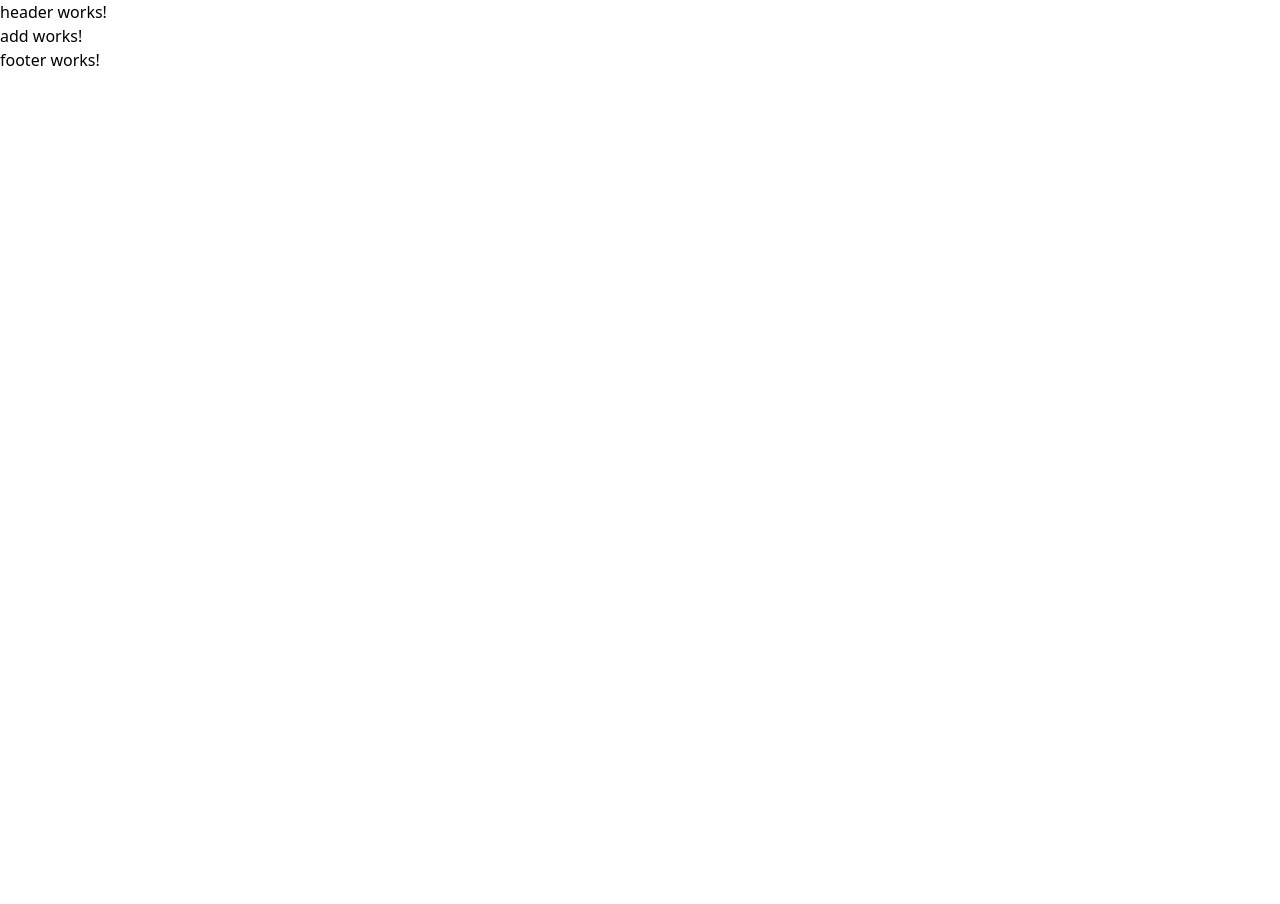
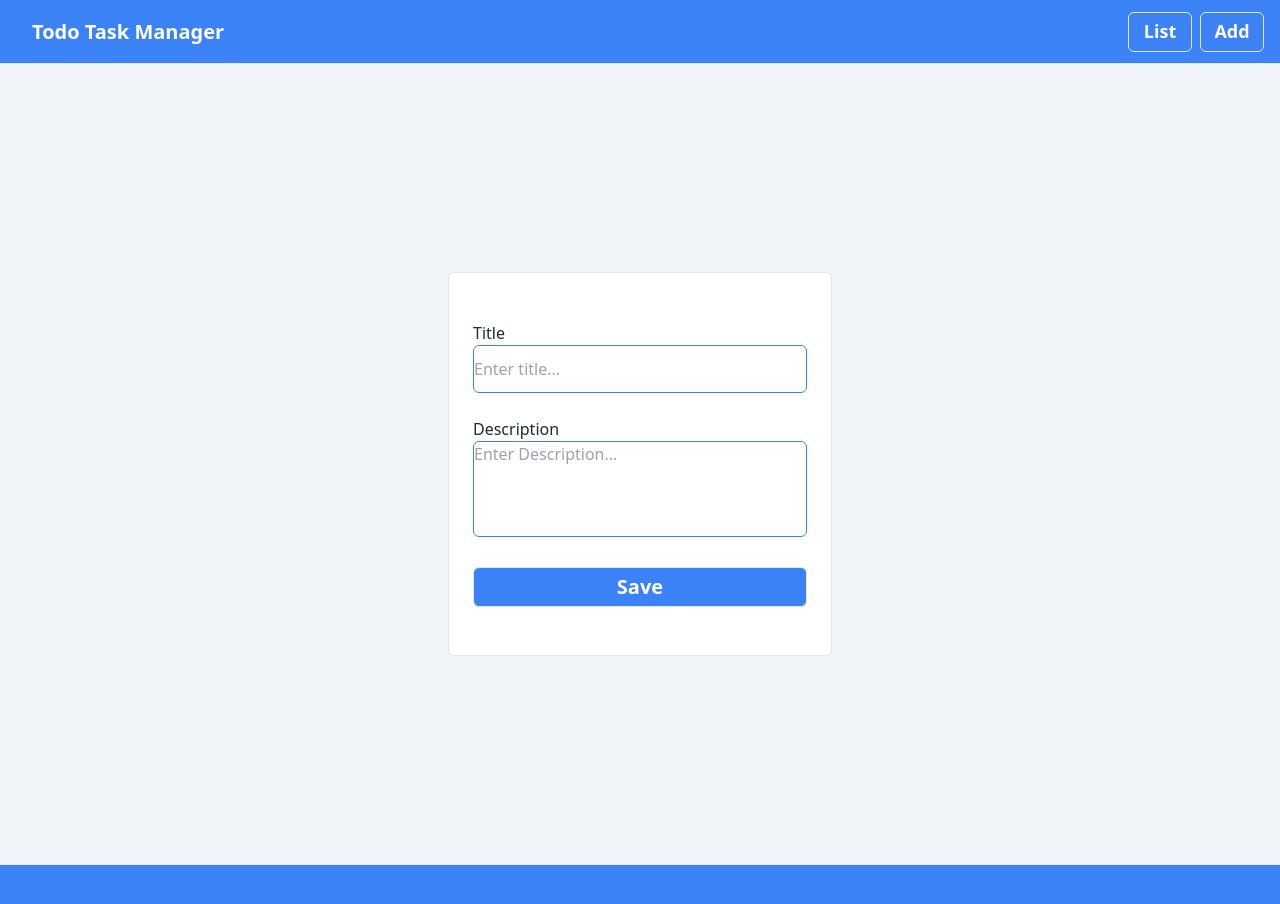
Before and after one commit to parvaneh-esmaili/Todo-Task-Manager, an Angular app: page /add in a window 1280 px wide. Shown: the top 904 px of the page. Before the commit the page ends 800 px from the top, so only its background shows below. Built offline with nearby package versions, Linux system fonts and the light colour scheme.

Commit message:
INIT: add components add , header and footer

```diff
--- a/src/app/components/footer/footer.component.html
+++ b/src/app/components/footer/footer.component.html
@@ -1 +1 @@
-<p>footer works!</p>
+<div class="h-16 bg-blue-500 border-t"></div>
--- a/src/app/components/header/header.component.html
+++ b/src/app/components/header/header.component.html
@@ -1 +1,9 @@
-<p>header works!</p>
+<div class="h-16 bg-blue-500 border-b flex items-center justify-between px-4">
+    <p class="font-semibold text-white p-3 m-1 text-xl">Todo Task Manager</p>
+    <div class="flex gap-2 text-center">
+        <div *ngFor="let items of menu"
+        class="p-1 font-semibold text-lg border bg-blue-500 w-16 h-10 rounded-md text-white hover:bg-blue-50 hover:text-blue-800 duration-300 active:scale-95">
+        <a [routerLink]="items.url" routerLinkActive="border-b-2 border-white">{{ items.item }}</a>
+    </div>
+  </div>
+</div>
--- a/src/app/components/header/header.component.ts
+++ b/src/app/components/header/header.component.ts
@@ -1,11 +1,17 @@
+import { NgFor } from '@angular/common';
 import { Component } from '@angular/core';
+import { RouterLink } from '@angular/router';
 
 @Component({
   selector: 'app-header',
-  imports: [],
+  imports: [RouterLink,NgFor],
   templateUrl: './header.component.html',
   styleUrl: './header.component.css'
 })
 export class HeaderComponent {
+    menu = [
+    { item: 'List', url: './list' },
+    { item: 'Add', url: './add' }
+  ];
 
 }
--- a/src/app/modules/todo/pages/add/add.component.html
+++ b/src/app/modules/todo/pages/add/add.component.html
@@ -1 +1,12 @@
-<p>add works!</p>
+<div class="container bg-slate-100 w-full h-screen flex items-center justify-center">
+    <div class="h-96 w-96 bg-white border rounded-md px-6 py-12 flex flex-col gap-y-6">
+        <div>
+            <label class="text-gray-800">Title</label>
+            <input type="text" placeholder="Enter title..." class=" border border-blue-500 w-full h-12 rounded-md"></div>
+        <div>
+            <label for="description" class="text-gray-800">Description</label>
+            <textarea id="description" placeholder="Enter Description..." class="border border-blue-500 w-full h-24 rounded-md resize-none"></textarea>
+        </div>
+        <button class="font-semibold text-xl border bg-blue-500 w-full h-14 rounded-md text-white hover:bg-blue-50 hover:text-blue-800 duration-300 active:scale-95">Save</button>
+    </div>
+</div>
--- a/src/app/modules/todo/pages/list/list.component.html
+++ b/src/app/modules/todo/pages/list/list.component.html
@@ -1,18 +1,20 @@
-<div class="container m-1 w-full h-screen bg-slate-100 p-4">
-    <div class="h-36 w-full bg-white rounded-md border border-blue-600 overflow-hidden ">
-    <!--Title and date-->
+<div class="container m-1 w-full min-h-screen bg-slate-100 p-4">
+  <div *ngFor="let notes of todos" class="h-36 w-full bg-white rounded-md border border-blue-600 overflow-hidden mb-4 shadow-sm">
+    <!-- Title and Date -->
     <div class="flex justify-between p-4">
-        <h1>Title</h1>
-        <p class="border text-center p-1 bg-blue-200 h-10 w-20 text-base m-2 border-blue-600 rounded-md text-blue-950 ">Date</p>
+      <h1 class="font-bold text-blue-900 text-lg">{{ notes.todo.title }}</h1>
+      <p class="border text-center p-2 bg-blue-200 h-10 w-28 text-base border-blue-600 rounded-md text-blue-950">{{ notes.todo.date }}</p>
     </div>
 
-    <!--Description and Buttons-->
-    <div class="flex justify-between px-2">
-        <p class="font-semibold ">Description for test</p>
-        <span>
-            <button class="border px-2 h-10 w-20 text-sm m-2 border-green-700 rounded-md text-green-700 hover:bg-green-700 hover:text-white duration-300 ">Edit</button>
-            <button class="border px-2 h-10 w-20 text-sm m-2 border-red-600 rounded-md text-red-600 hover:bg-red-600 hover:text-white duration-300">Delete</button>
-        </span>
+    <!-- Description and Buttons -->
+    <div class="flex justify-between items-center px-4">
+      <p class="font-semibold text-gray-700 w-2/3 truncate">{{ notes.todo.description }}</p>
+      <div class="flex gap-2">
+        <button class="border px-4 h-10 text-sm border-green-700 rounded-md text-green-700 hover:bg-green-700 hover:text-white duration-300">
+          Edit </button>
+        <button (click)="deleteNote(notes.todo.id)" class="border px-4 h-10 text-sm border-red-600 rounded-md text-red-600 hover:bg-red-600 hover:text-white duration-300">
+          Delete </button>
+      </div>
     </div>
-    </div>
+  </div>
 </div>
--- a/src/app/modules/todo/pages/list/list.component.ts
+++ b/src/app/modules/todo/pages/list/list.component.ts
@@ -1,9 +1,11 @@
 import { Component, OnInit } from '@angular/core';
 import { TodoForListModel } from '../../../../_models/todo.model';
 import { TodoService } from '../../../../_services/todo.service';
+import { NgFor } from '@angular/common';
 
 @Component({
   selector: 'app-list',
+  imports: [NgFor],
   templateUrl: './list.component.html',
   styleUrls: ['./list.component.css']
 })
@@ -27,7 +29,8 @@ export class ListComponent implements OnInit {
   deleteNote(id: number): void {
     this.todoService.deleteNote(id).subscribe(() => {
       const index = this.todos.findIndex(x => x.todo.id === id);
-       this.todos.splice(index, 1);
+          this.todos.splice(index, 1);
+
     });
   }
 }
```
